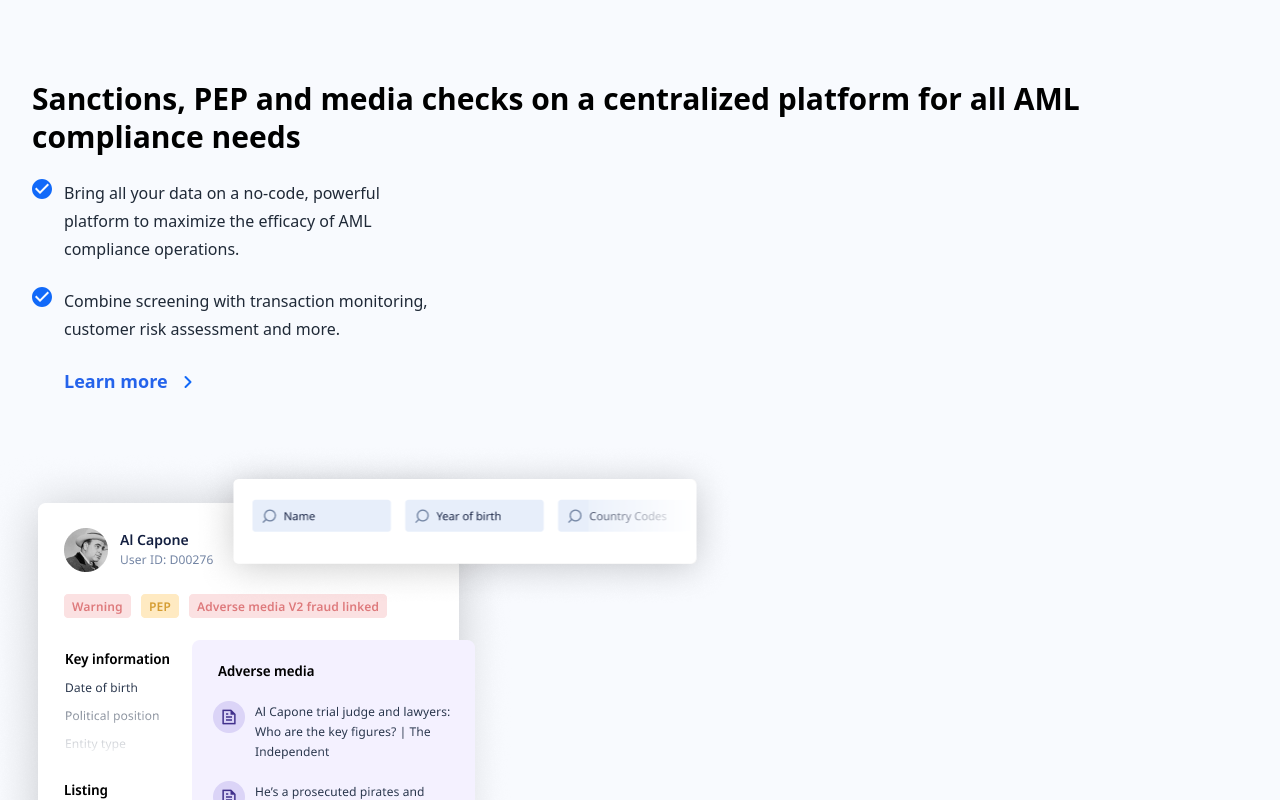
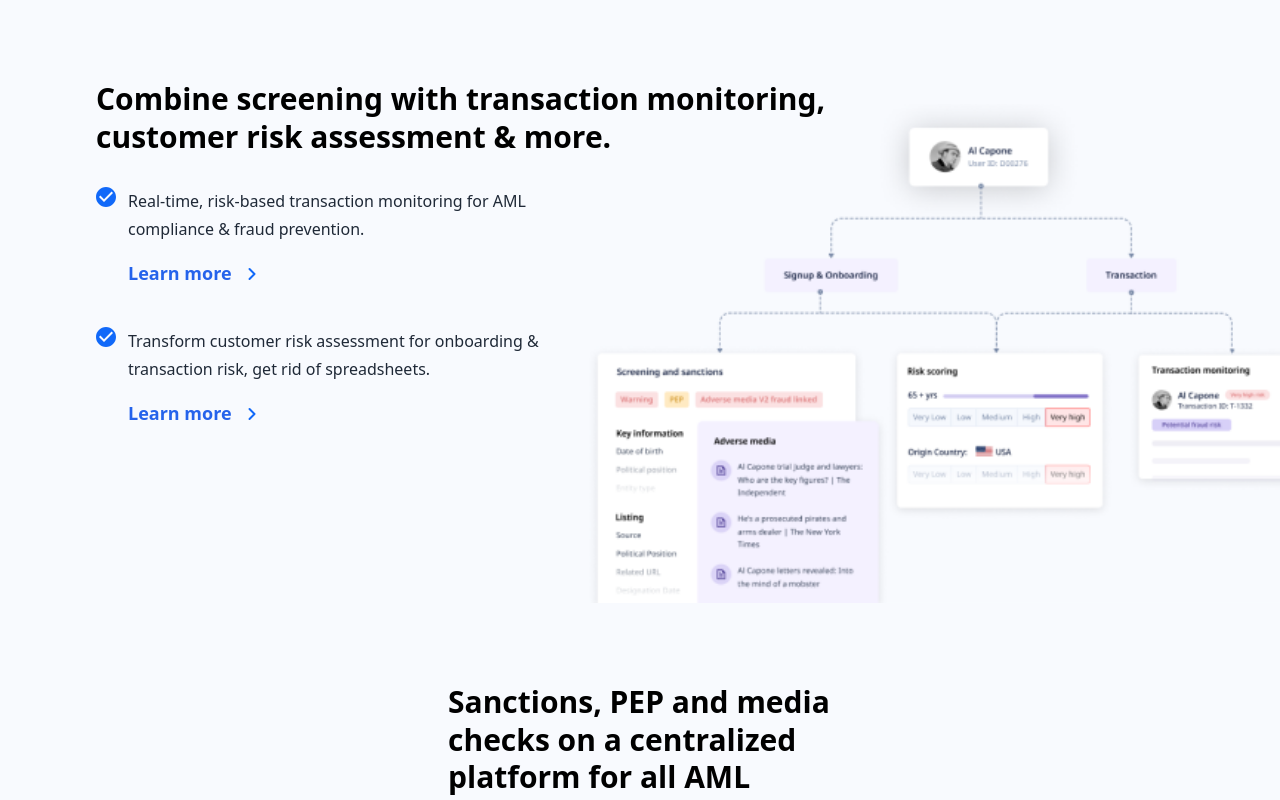
Before and after one commit to zentho/flagright-site, a React (Create React App) app: page / in a window 1280 px wide. Shown: the top 800 px of the page. Built offline with nearby package versions, Linux system fonts and the light colour scheme.

Commit message:
Finish Combine section, new web view only section

```diff
--- a/src/App.js
+++ b/src/App.js
@@ -5,11 +5,13 @@ import Sanctions from "./components/Sanctions";
 import Streamline from "./components/Streamline";
 import What from "./components/What";
 import Footer from "./components/Footer";
+import Combine from "./components/web-only-sections/Combine";
 
 function App() {
   return (
     <div>
       <main>
+        <Combine />
         <Sanctions />
         <Reliable />
         <Protect />
--- a/src/components/Sanctions.js
+++ b/src/components/Sanctions.js
@@ -5,25 +5,25 @@ import Checkmark from "../media/svg/Checkmark";
 export default function Sanctions() {
   return (
     <section className="pb-8 bg-[#F8FAFE]">
-      <div className="p-8 pt-20">
-        <h1 className="text-3xl leading-tight font-semibold mb-6">
+      <div className="max-w-md p-8 pt-20 mx-auto">
+        <h1 className="mb-6 text-3xl font-semibold leading-tight">
           Sanctions, PEP and media checks on a centralized platform for all AML compliance needs
         </h1>
         <div className="flex flex-col gap-6">
-          <div className="flex gap-3 items-start ">
+          <div className="flex items-start gap-3 ">
             <Checkmark />
             <p className="inline-block max-w-sm leading-7 text-gray-800">
               Bring all your data on a no-code, powerful platform to maximize the efficacy of AML compliance
               operations.
             </p>
           </div>
-          <div className="flex gap-3 items-start">
+          <div className="flex items-start gap-3">
             <Checkmark />
             <p className="inline-block max-w-sm leading-7 text-gray-800">
               Combine screening with transaction monitoring, customer risk assessment and more.
             </p>
           </div>
-          <a className="block ml-8 mb-4 text-blue-600 text-lg font-semibold" href="/more">
+          <a className="block mb-4 ml-8 text-lg font-semibold text-blue-600" href="/more">
             Learn more
             <Arrow />
           </a>
--- /dev/null
+++ b/src/components/web-only-sections/Combine.js
@@ -0,0 +1,46 @@
+import React from "react";
+import Checkmark from "../../media/svg/Checkmark";
+import Arrow from "../../media/svg/Arrow";
+
+export default function Combine() {
+  return (
+    <section className="relative flex bg-[#F8FAFE]">
+      <div className="z-20 px-24 pt-20 pb-40">
+        <h1 className="max-w-3xl mb-8 text-3xl font-semibold leading-tight">
+          Combine screening with transaction monitoring, customer risk assessment & more.
+        </h1>
+        <div className="flex flex-col gap-6">
+          <div>
+            <div className="flex items-start gap-3 mb-4">
+              <Checkmark />
+              <p className="inline-block max-w-md leading-7 text-gray-800">
+                Real-time, risk-based transaction monitoring for AML compliance & fraud prevention.
+              </p>
+            </div>
+            <a className="block mb-4 ml-8 text-lg font-semibold text-blue-600" href="/more">
+              Learn more
+              <Arrow />
+            </a>
+          </div>
+          <div>
+            <div className="flex items-start gap-3 mb-4">
+              <Checkmark />
+              <p className="inline-block max-w-md leading-7 text-gray-800">
+                Transform customer risk assessment for onboarding & transaction risk, get rid of spreadsheets.
+              </p>
+            </div>
+            <a className="block mb-4 ml-8 text-lg font-semibold text-blue-600" href="/more">
+              Learn more
+              <Arrow />
+            </a>
+          </div>
+        </div>
+      </div>
+      <img
+        className="absolute bottom-0 right-0 w-[54vw]"
+        src={require("../../media/screening-diagram.png")}
+        alt="screening diagram"
+      />
+    </section>
+  );
+}
```
Also changed, not shown: src/media/screening-diagram.png (added).
